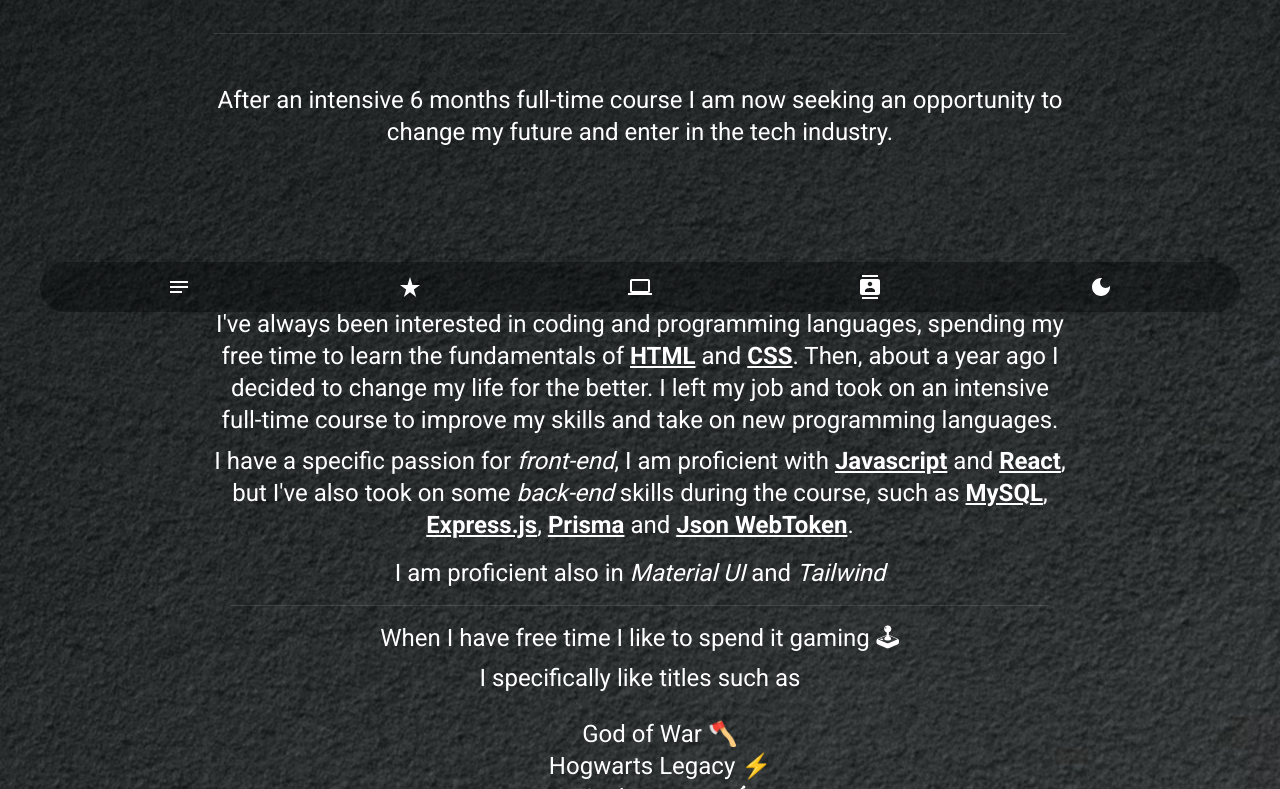
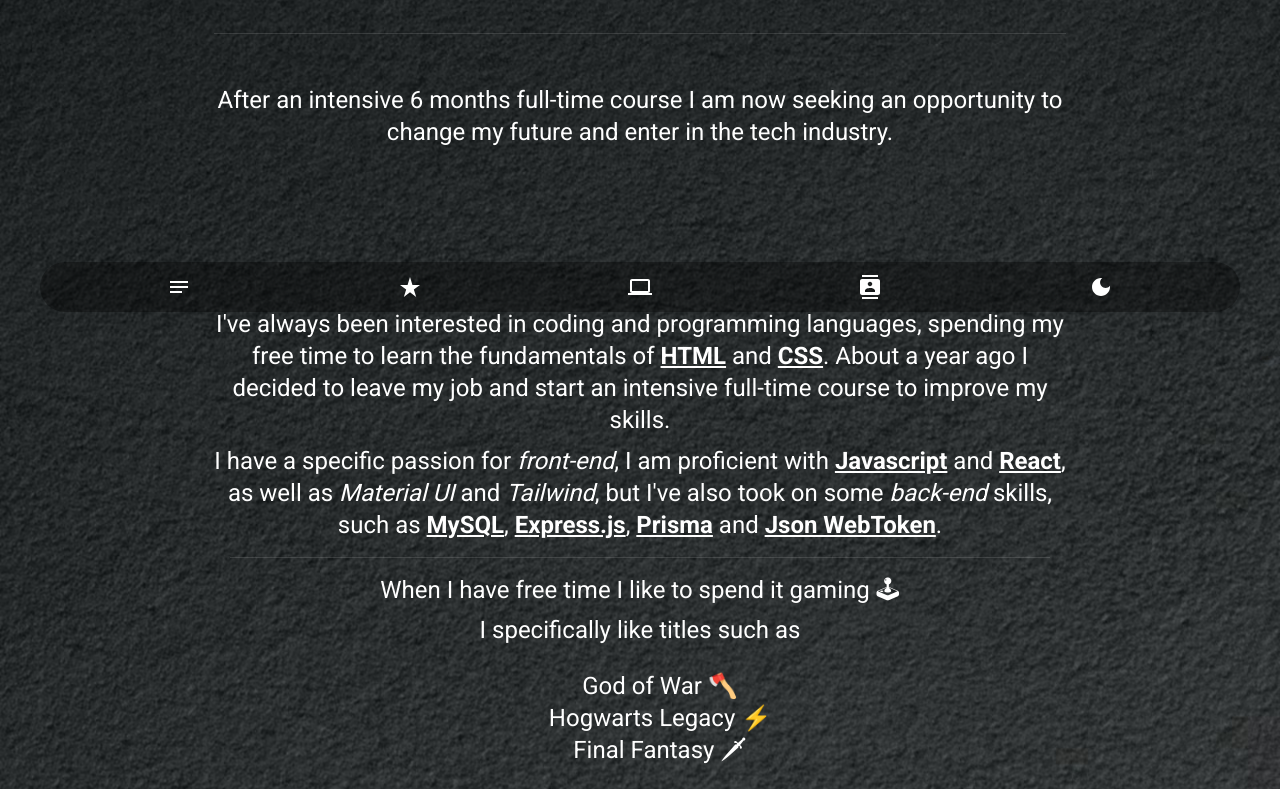
Before and after one commit to Noemi890/Portfolio, a React (Create React App) app: page / in a window 1280 px wide. Shown: the part 468-1257 px from the top of the page. Built offline with nearby package versions, Linux system fonts and the light colour scheme.

Commit message:
fix: about me refactor

```diff
--- a/src/components/AboutMe.jsx
+++ b/src/components/AboutMe.jsx
@@ -15,9 +15,8 @@
           <u>
             <b>CSS</b>
           </u>
-          . Then, about a year ago I decided to change my life for the better. I
-          left my job and took on an intensive full-time course to improve my
-          skills and take on new programming languages.
+          . About a year ago I decided to leave my job and start an intensive full-time course to improve my
+          skills.
         </Typography>
         <Typography variant="h5" gutterBottom mb={2}>
           I have a specific passion for <em>front-end</em>, I am proficient with{" "}
@@ -28,7 +27,7 @@
           <b>
             <u>React</u>
           </b>
-          , but I've also took on some <em>back-end</em> skills during the course, such as{" "}
+          , as well as <em>Material UI</em> and <em>Tailwind</em>, but I've also took on some <em>back-end</em> skills, such as{" "}
           <u>
             <b>MySQL</b>
           </u>
@@ -43,9 +42,6 @@
             <b>Json WebToken</b>
           </u>
           .
-        </Typography>
-        <Typography variant="h5" gutterBottom mb={2}>
-          I am proficient also in <em>Material UI</em> and <em>Tailwind</em>
         </Typography>
         <Divider variant="middle" />
         <Typography className="gaming_section" variant="h5" gutterBottom mt={2}>
```
